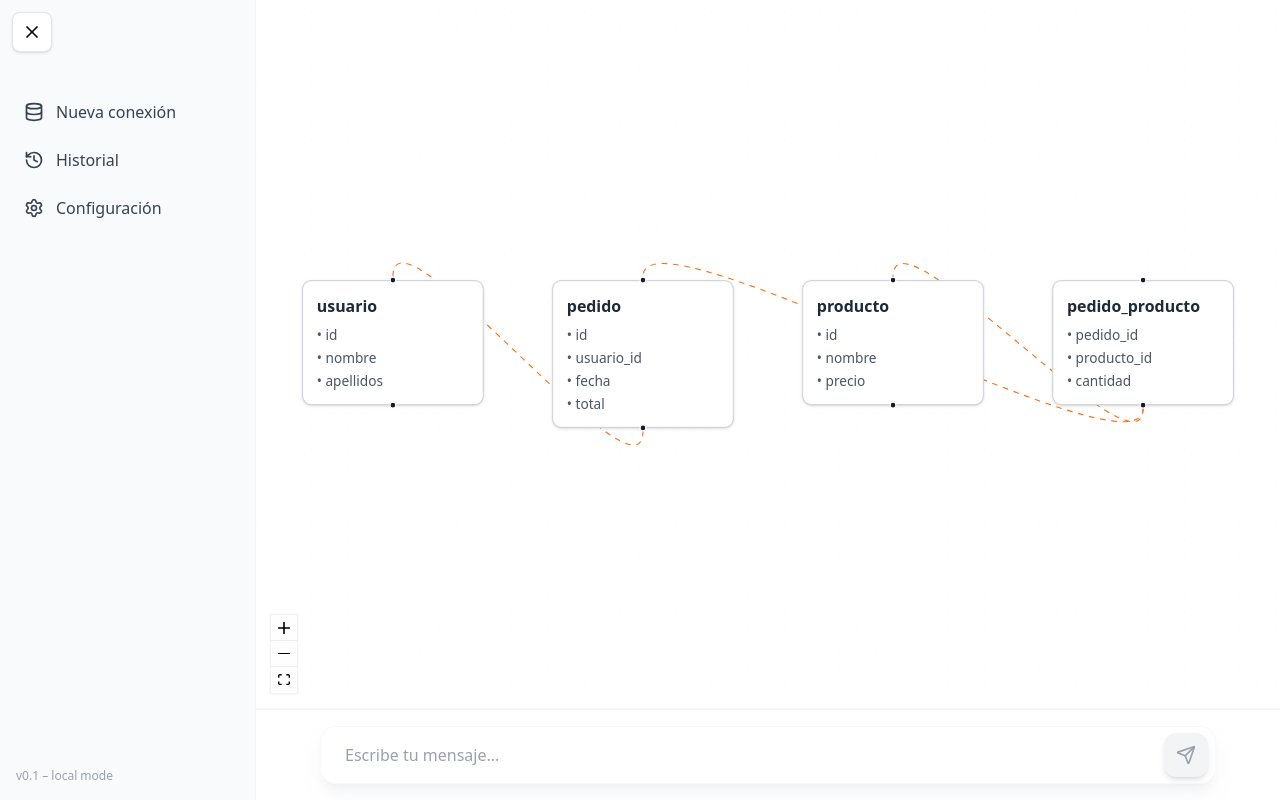
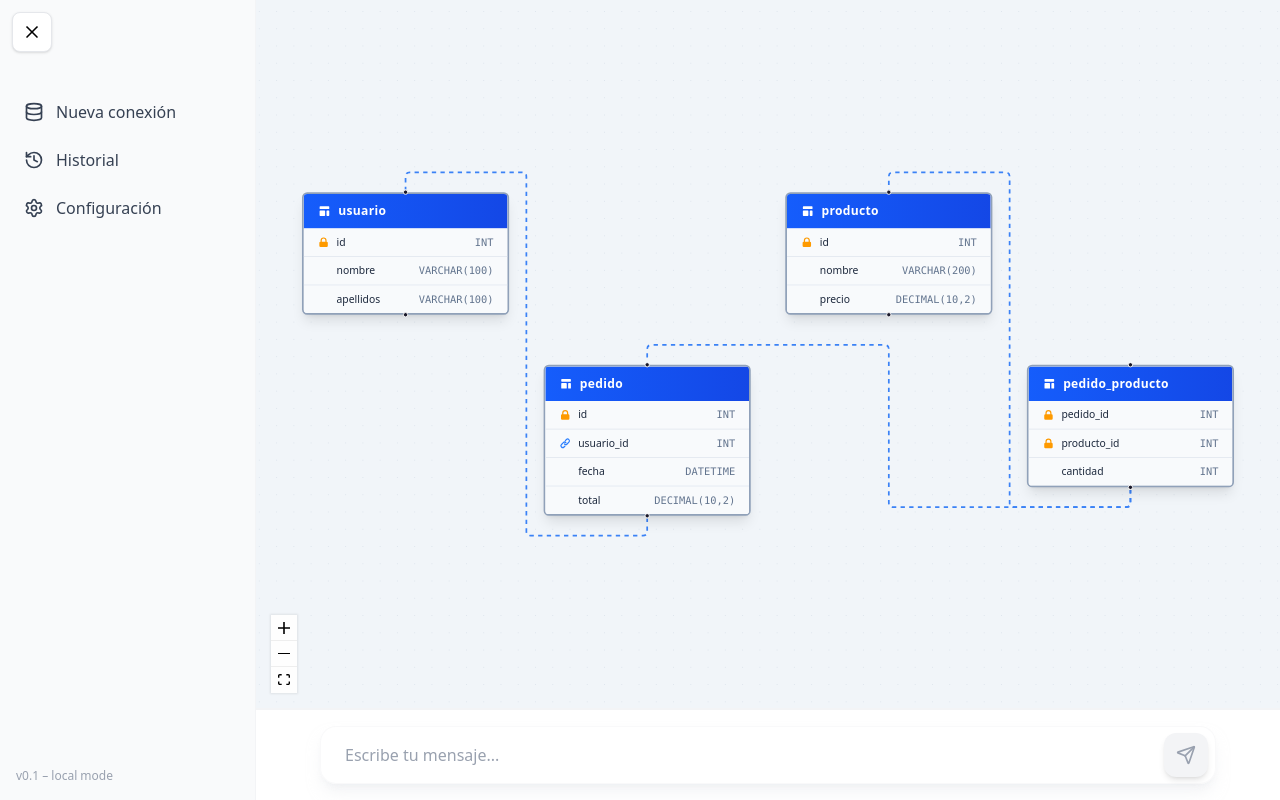
Before and after one commit to markush0f/LLM-DB-CONECTOR, a Next.js app in the folder static/: page / in a window 1280 px wide. Built offline with nearby package versions, Linux system fonts and the light colour scheme.

Commit message:
design like sql diagram

```diff
--- a/package.json
+++ /dev/null
@@ -1,6 +0,0 @@
-{
-  "dependencies": {
-    "@xyflow/react": "^12.9.2",
-    "reactflow": "^11.11.4"
-  }
-}
--- a/static/package.json
+++ b/static/package.json
@@ -9,6 +9,7 @@
     "lint": "eslint"
   },
   "dependencies": {
+    "@xyflow/react": "^12.9.2",
     "lucide-react": "^0.552.0",
     "next": "16.0.1",
     "react": "19.2.0",
--- a/static/src/app/components/diagram/DatabaseDiagram.tsx
+++ b/static/src/app/components/diagram/DatabaseDiagram.tsx
@@ -1,4 +1,3 @@
-"use client";
 import React from "react";
 import {
   ReactFlow,
@@ -11,10 +10,35 @@ import "@xyflow/react/dist/style.css";
 
 const mockSchema = {
   tables: [
-    { name: "usuario", columns: ["id", "nombre", "apellidos"] },
-    { name: "pedido", columns: ["id", "usuario_id", "fecha", "total"] },
-    { name: "producto", columns: ["id", "nombre", "precio"] },
-    { name: "pedido_producto", columns: ["pedido_id", "producto_id", "cantidad"] },
+    {
+      name: "usuario", columns: [
+        { name: "id", type: "INT", isPK: true },
+        { name: "nombre", type: "VARCHAR(100)" },
+        { name: "apellidos", type: "VARCHAR(100)" }
+      ]
+    },
+    {
+      name: "pedido", columns: [
+        { name: "id", type: "INT", isPK: true },
+        { name: "usuario_id", type: "INT", isFK: true },
+        { name: "fecha", type: "DATETIME" },
+        { name: "total", type: "DECIMAL(10,2)" }
+      ]
+    },
+    {
+      name: "producto", columns: [
+        { name: "id", type: "INT", isPK: true },
+        { name: "nombre", type: "VARCHAR(200)" },
+        { name: "precio", type: "DECIMAL(10,2)" }
+      ]
+    },
+    {
+      name: "pedido_producto", columns: [
+        { name: "pedido_id", type: "INT", isFK: true, isPK: true },
+        { name: "producto_id", type: "INT", isFK: true, isPK: true },
+        { name: "cantidad", type: "INT" }
+      ]
+    },
   ],
   relations: [
     { from: "pedido.usuario_id", to: "usuario.id" },
@@ -24,15 +48,43 @@ const mockSchema = {
 };
 
 const TableNode = ({ data }: any) => (
-  <div className="bg-white border border-gray-300 rounded-lg shadow-sm p-3 min-w-[160px]">
-    <div className="font-semibold text-gray-800 mb-2 text-sm">{data.name}</div>
-    <ul className="text-xs text-gray-600 space-y-1">
-      {data.columns.map((col: string, i: number) => (
-        <li key={i}>• {col}</li>
+  <div className="bg-white border-2 border-slate-400 rounded-md shadow-lg overflow-hidden min-w-[240px]">
+    {/* Table Header */}
+    <div className="bg-gradient-to-r from-blue-600 to-blue-700 px-4 py-2.5 flex items-center gap-2">
+      <svg className="w-4 h-4 text-white" fill="currentColor" viewBox="0 0 20 20">
+        <path d="M3 4a1 1 0 011-1h12a1 1 0 011 1v2a1 1 0 01-1 1H4a1 1 0 01-1-1V4zM3 10a1 1 0 011-1h6a1 1 0 011 1v6a1 1 0 01-1 1H4a1 1 0 01-1-1v-6zM14 9a1 1 0 00-1 1v6a1 1 0 001 1h2a1 1 0 001-1v-6a1 1 0 00-1-1h-2z" />
+      </svg>
+      <span className="font-bold text-white text-sm tracking-wide">{data.name}</span>
+    </div>
+
+    {/* Table Columns */}
+    <div className="bg-slate-50">
+      {data.columns.map((col: any, i: number) => (
+        <div
+          key={i}
+          className="flex items-center justify-between px-4 py-2 border-b border-slate-200 last:border-b-0 hover:bg-slate-100 transition-colors"
+        >
+          <div className="flex items-center gap-2 flex-1">
+            {col.isPK && (
+              <svg className="w-3.5 h-3.5 text-amber-500" fill="currentColor" viewBox="0 0 20 20">
+                <path fillRule="evenodd" d="M5 9V7a5 5 0 0110 0v2a2 2 0 012 2v5a2 2 0 01-2 2H5a2 2 0 01-2-2v-5a2 2 0 012-2zm8-2v2H7V7a3 3 0 016 0z" clipRule="evenodd" />
+              </svg>
+            )}
+            {col.isFK && !col.isPK && (
+              <svg className="w-3.5 h-3.5 text-blue-500" fill="currentColor" viewBox="0 0 20 20">
+                <path fillRule="evenodd" d="M12.586 4.586a2 2 0 112.828 2.828l-3 3a2 2 0 01-2.828 0 1 1 0 00-1.414 1.414 4 4 0 005.656 0l3-3a4 4 0 00-5.656-5.656l-1.5 1.5a1 1 0 101.414 1.414l1.5-1.5zm-5 5a2 2 0 012.828 0 1 1 0 101.414-1.414 4 4 0 00-5.656 0l-3 3a4 4 0 105.656 5.656l1.5-1.5a1 1 0 10-1.414-1.414l-1.5 1.5a2 2 0 11-2.828-2.828l3-3z" clipRule="evenodd" />
+              </svg>
+            )}
+            {!col.isPK && !col.isFK && <div className="w-3.5" />}
+            <span className="font-medium text-slate-800 text-xs">{col.name}</span>
+          </div>
+          <span className="text-xs text-slate-500 font-mono">{col.type}</span>
+        </div>
       ))}
-    </ul>
-    <Handle type="target" position={Position.Top} />
-    <Handle type="source" position={Position.Bottom} />
+    </div>
+
+    <Handle type="target" position={Position.Top} className="w-3 h-3 bg-blue-500 border-2 border-white" />
+    <Handle type="source" position={Position.Bottom} className="w-3 h-3 bg-blue-500 border-2 border-white" />
   </div>
 );
 
@@ -40,7 +92,7 @@ export default function DatabaseDiagram() {
   const nodes = mockSchema.tables.map((table, i) => ({
     id: table.name,
     type: "tableNode",
-    position: { x: i * 220, y: 100 },
+    position: { x: i * 280, y: i % 2 === 0 ? 100 : 300 },
     data: table,
   }));
 
@@ -49,11 +101,12 @@ export default function DatabaseDiagram() {
     source: rel.from.split(".")[0],
     target: rel.to.split(".")[0],
     animated: true,
-    style: { stroke: "#f97316" },
+    style: { stroke: "#3b82f6", strokeWidth: 2 },
+    type: "smoothstep",
   }));
 
   return (
-    <div className="h-full w-full">
+    <div className="h-full w-full bg-slate-100">
       <ReactFlow
         nodes={nodes}
         edges={edges}
@@ -61,7 +114,7 @@ export default function DatabaseDiagram() {
         fitView
         proOptions={{ hideAttribution: true }}
       >
-        <Background color="#f3f4f6" gap={16} />
+        <Background color="#cbd5e1" gap={20} size={1} />
         <Controls showInteractive={false} />
       </ReactFlow>
     </div>
```
Also changed, not shown: 2 other files (tests, documents, lock files or other folders).
